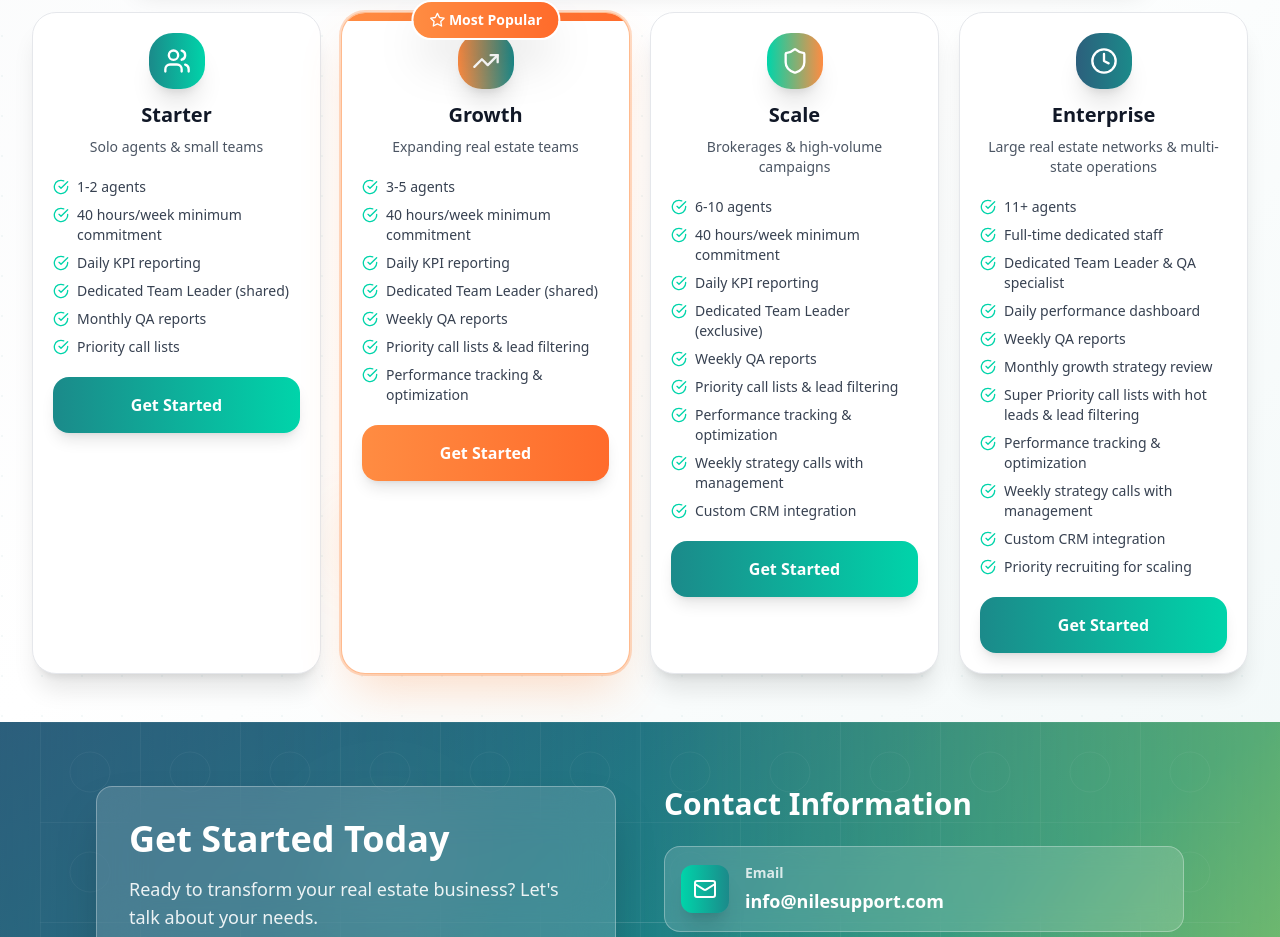
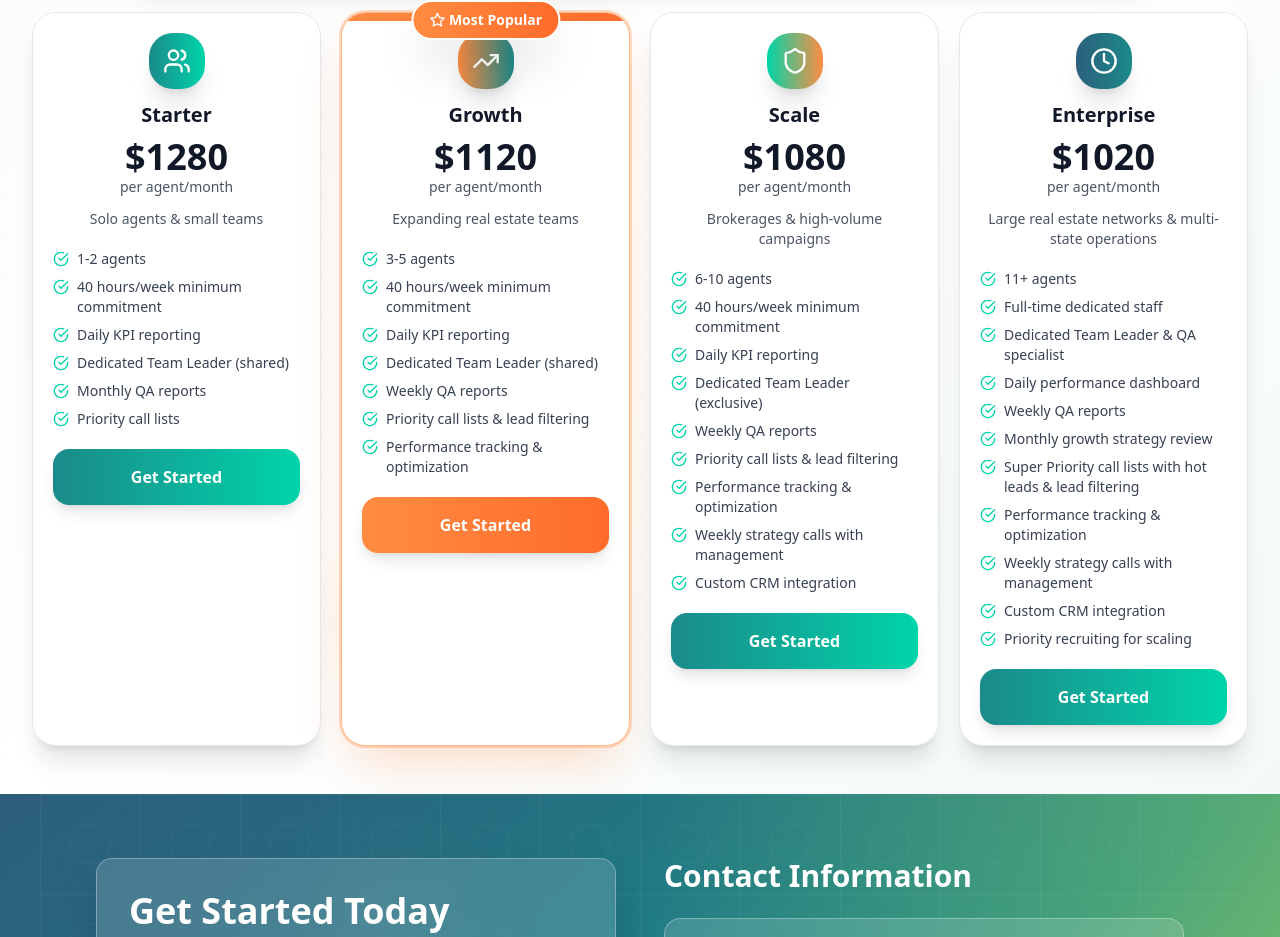
Before and after one commit to Ziad22tarek/Nile-Support-Website, a React (Vite) app: page / in a window 1280 px wide. Shown: the part 4836-5773 px from the top of the page. Built offline with nearby package versions, Linux system fonts and the light colour scheme.

Commit message:
Display prices in pricing cards

```diff
--- a/src/components/Pricing.tsx
+++ b/src/components/Pricing.tsx
@@ -5,7 +5,7 @@ const Pricing = () => {
   const plans = [
     {
       name: "Starter",
-      price: "$8",
+      price: "$1280",
       subtitle: "Solo agents & small teams",
       features: [
         "1-2 agents",
@@ -21,7 +21,7 @@ const Pricing = () => {
     },
     {
       name: "Growth",
-      price: "$7.50",
+      price: "$1120",
       subtitle: "Expanding real estate teams",
       features: [
         "3-5 agents",
@@ -38,7 +38,7 @@ const Pricing = () => {
     },
     {
       name: "Scale",
-      price: "$7",
+      price: "$1080",
       subtitle: "Brokerages & high-volume campaigns",
       features: [
         "6-10 agents",
@@ -57,7 +57,7 @@ const Pricing = () => {
     },
     {
       name: "Enterprise",
-      price: "$6.50",
+      price: "$1020",
       subtitle: "Large real estate networks & multi-state operations",
       features: [
         "11+ agents",
@@ -175,6 +175,17 @@ const Pricing = () => {
                           <Icon className="h-4 w-4 sm:h-5 sm:w-5 lg:h-6 lg:w-6 xl:h-7 xl:w-7 text-white" />
                         </div>
                         <h3 className="text-sm sm:text-base lg:text-lg xl:text-xl font-bold text-gray-900 mb-1 sm:mb-2">{plan.name}</h3>
+
+                        {/* Price Display */}
+                        <div className="mb-2 sm:mb-3">
+                          <div className="text-xl sm:text-2xl lg:text-3xl xl:text-4xl font-bold text-gray-900">
+                            {plan.price}
+                          </div>
+                          <div className="text-xs sm:text-sm text-gray-600 font-medium">
+                            per agent/month
+                          </div>
+                        </div>
+
                         <p className="text-gray-600 text-xs sm:text-sm leading-relaxed font-medium">{plan.subtitle}</p>
                       </div>
 
```
